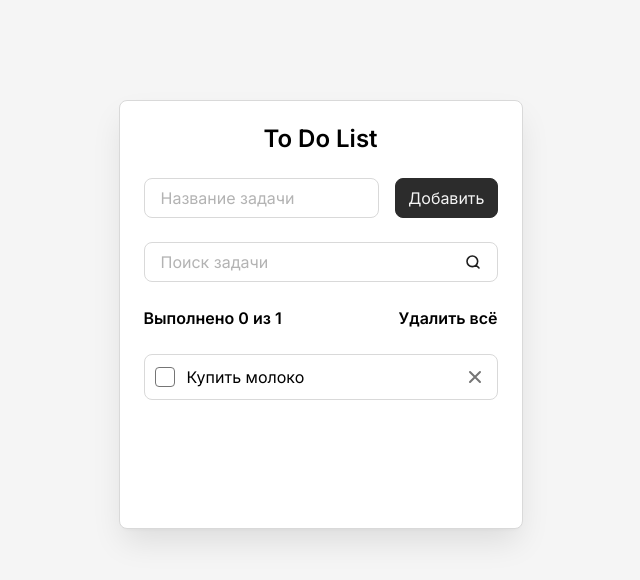
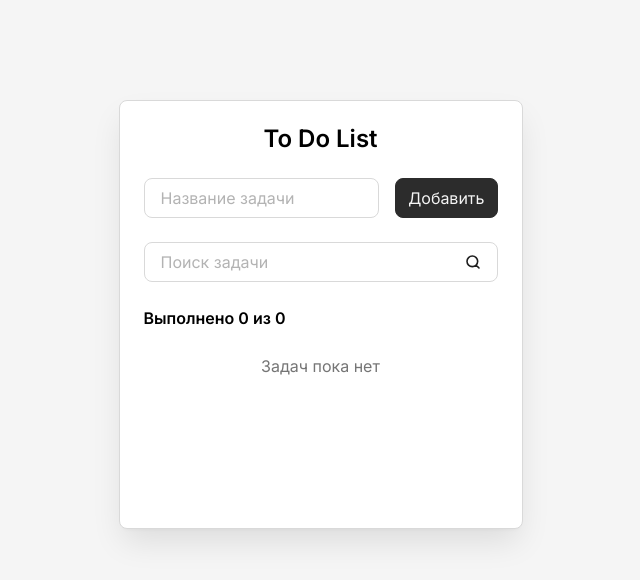
Before and after one commit to Andy-DotDev/Todo-React, a React (Vite) app: page / in a window 1280 px wide. Shown: the top 580 px of the page, without its empty margins (312-952 px from the left). Built offline with nearby package versions, Linux system fonts and the light colour scheme.

Commit message:
Added useEffect and localStorage

```diff
--- a/src/components/SearchTaskForm.jsx
+++ b/src/components/SearchTaskForm.jsx
@@ -1,13 +1,14 @@
 import Field from "./Field";
 
 const SearchTaskForm = (props) => {
-  const { onSearchInput } = props;
+  const { searchQuery, setSearchQuery } = props;
 
   return (
     <form className="todo__form" onSubmit={(event) => event.preventDefault()}>
       <Field
         className="todo__field"
-        onInput={(event) => onSearchInput(event.target.value)}
+        value={searchQuery}
+        onInput={(event) => setSearchQuery(event.target.value)}
         label="Поиск задачи"
         id="search-task"
         type="search"
--- a/src/components/Todo.jsx
+++ b/src/components/Todo.jsx
@@ -1,14 +1,22 @@
-import { useState } from "react";
+import { useState, useEffect } from "react";
 import AddTaskform from "./AddTaskForm";
 import SearchTaskForm from "./SearchTaskForm";
 import TodoInfo from "./TodoInfo";
 import TodoList from "./TodoList";
 const Todo = () => {
-  const [tasks, setTasks] = useState([
-    { id: "task-1", title: "Купить молоко", isDone: false },
-  ]);
+  const [tasks, setTasks] = useState(() => {
+    const savedTasks = localStorage.getItem("tasks");
+
+    if (savedTasks) {
+      return JSON.parse(savedTasks);
+    }
+    return [];
+  });
 
   const [newTaskTitle, setNewTaskTitle] = useState("");
+
+  const [searchQuery, setSearchQuery] = useState("");
+
   const deleteAllTasks = () => {
     const isConfirmed = confirm("Вы уверены? ");
     if (isConfirmed) {
@@ -31,10 +39,6 @@ const Todo = () => {
     );
   };
 
-  const filterTasks = (query) => {
-    console.log(`Search ${query}`);
-  };
-
   const addTask = () => {
     if (newTaskTitle.trim().length > 0) {
       const newTask = {
@@ -45,9 +49,21 @@ const Todo = () => {
 
       setTasks([...tasks, newTask]);
       setNewTaskTitle("");
+      setSearchQuery("");
     }
   };
 
+  useEffect(() => {
+    localStorage.setItem("tasks", JSON.stringify(tasks));
+  }, [tasks]);
+
+  const clearSearchQuery = searchQuery.trim().toLowerCase();
+  const filtredTasks =
+    clearSearchQuery.length > 0
+      ? tasks.filter(({ title }) =>
+          title.toLowerCase().includes(clearSearchQuery),
+        )
+      : null;
   return (
     <div className="todo">
       <h1 className="todo__title">To Do List</h1>
@@ -56,13 +72,17 @@ const Todo = () => {
         newTaskTitle={newTaskTitle}
         setNewTaskTitle={setNewTaskTitle}
       />
-      <SearchTaskForm onSearchInput={filterTasks} />
+      <SearchTaskForm
+        searchQuery={searchQuery}
+        setSearchQuery={setSearchQuery}
+      />
       <TodoInfo
         total={tasks.length}
         done={tasks.filter(({ isDone }) => isDone).length}
         onDeleteAllBtnClick={deleteAllTasks}
       />
       <TodoList
+        filtredTasks={filtredTasks}
         tasks={tasks}
         setTasks={setTasks}
         onDeleteTaskBtn={deleteTask}
--- a/src/components/TodoList.jsx
+++ b/src/components/TodoList.jsx
@@ -1,15 +1,24 @@
 import TodoItem from "./TodoItem";
 
 const TodoList = (props) => {
-  const { tasks = [], onDeleteTaskBtn, onTaskCompleteChange } = props;
+  const {
+    tasks = [],
+    onDeleteTaskBtn,
+    onTaskCompleteChange,
+    filtredTasks,
+  } = props;
 
-  const hasTasks = true;
+  const hasTasks = tasks.length > 0;
+  const isEmptyFiltredeTasks = filtredTasks?.length === 0;
   if (!hasTasks) {
-    return <div className="todo__empty-message"></div>;
+    return <div className="todo__empty-message">Задач пока нет</div>;
+  }
+  if (hasTasks && isEmptyFiltredeTasks) {
+    return <div className="todo__empty-message">Такой задачи нет</div>;
   }
   return (
     <ul className="todo__list">
-      {tasks.map((task) => (
+      {(filtredTasks ?? tasks).map((task) => (
         <TodoItem
           onDeleteTaskBtn={onDeleteTaskBtn}
           className="todo__item"
```
